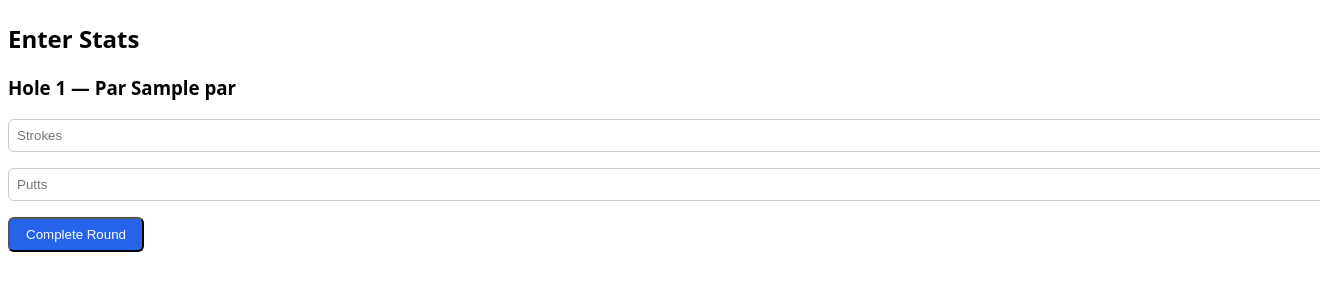
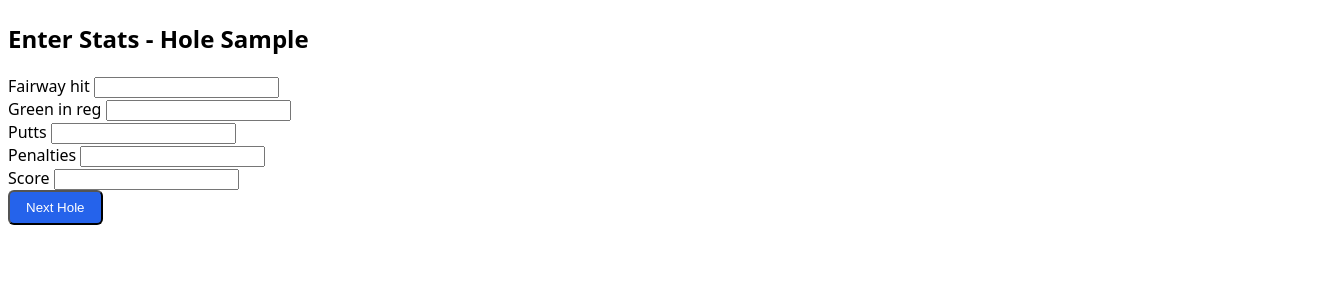
Before and after one commit to CanyenPalmer/mycourse-app, a Flask app: template templates/round_stats.html in a window 1320 px wide; the page is wider, and only the part inside the window is pictured. Shown: the part 64-364 px from the top of that part. Run offline with Flask 3, Linux system fonts and the light colour scheme; the template is opened without the code that fills it: most values are stand-ins (such as "Sample title", 1, 10 or a date in 2020); form fields are guessed from the names that the template uses.

Commit message:
Update round_stats.html

```diff
--- a/templates/round_stats.html
+++ b/templates/round_stats.html
@@ -1,14 +1,38 @@
-{% extends 'base.html' %}
+{% extends "base.html" %}
 {% block content %}
-<h2 class="text-xl font-semibold mb-4">Enter Stats</h2>
-<form method="post" class="space-y-4">
-    {% for i in range(par_list | length) %}
-        <div class="border p-2 rounded">
-            <h3 class="font-semibold mb-1">Hole {{ i+1 }} — Par {{ par_list[i] }}</h3>
-            <input type="number" name="strokes_{{ i }}" class="input" placeholder="Strokes" required />
-            <input type="number" name="putts_{{ i }}" class="input" placeholder="Putts" required />
+<div class="container mt-5">
+    <h2 class="text-center mb-4">Enter Stats - Hole {{ current_hole }}</h2>
+    <form method="POST">
+        {{ form.hidden_tag() }}
+
+        <div class="mb-3">
+            {{ form.fairway_hit.label(class="form-label") }}
+            {{ form.fairway_hit(class="form-check-input") }}
         </div>
-    {% endfor %}
-    <button type="submit" class="btn">Complete Round</button>
-</form>
+
+        <div class="mb-3">
+            {{ form.green_in_reg.label(class="form-label") }}
+            {{ form.green_in_reg(class="form-check-input") }}
+        </div>
+
+        <div class="mb-3">
+            {{ form.putts.label(class="form-label") }}
+            {{ form.putts(class="form-control") }}
+        </div>
+
+        <div class="mb-3">
+            {{ form.penalties.label(class="form-label") }}
+            {{ form.penalties(class="form-control") }}
+        </div>
+
+        <div class="mb-3">
+            {{ form.score.label(class="form-label") }}
+            {{ form.score(class="form-control") }}
+        </div>
+
+        <div class="text-center">
+            <button type="submit" class="btn btn-success">Next Hole</button>
+        </div>
+    </form>
+</div>
 {% endblock %}
```
